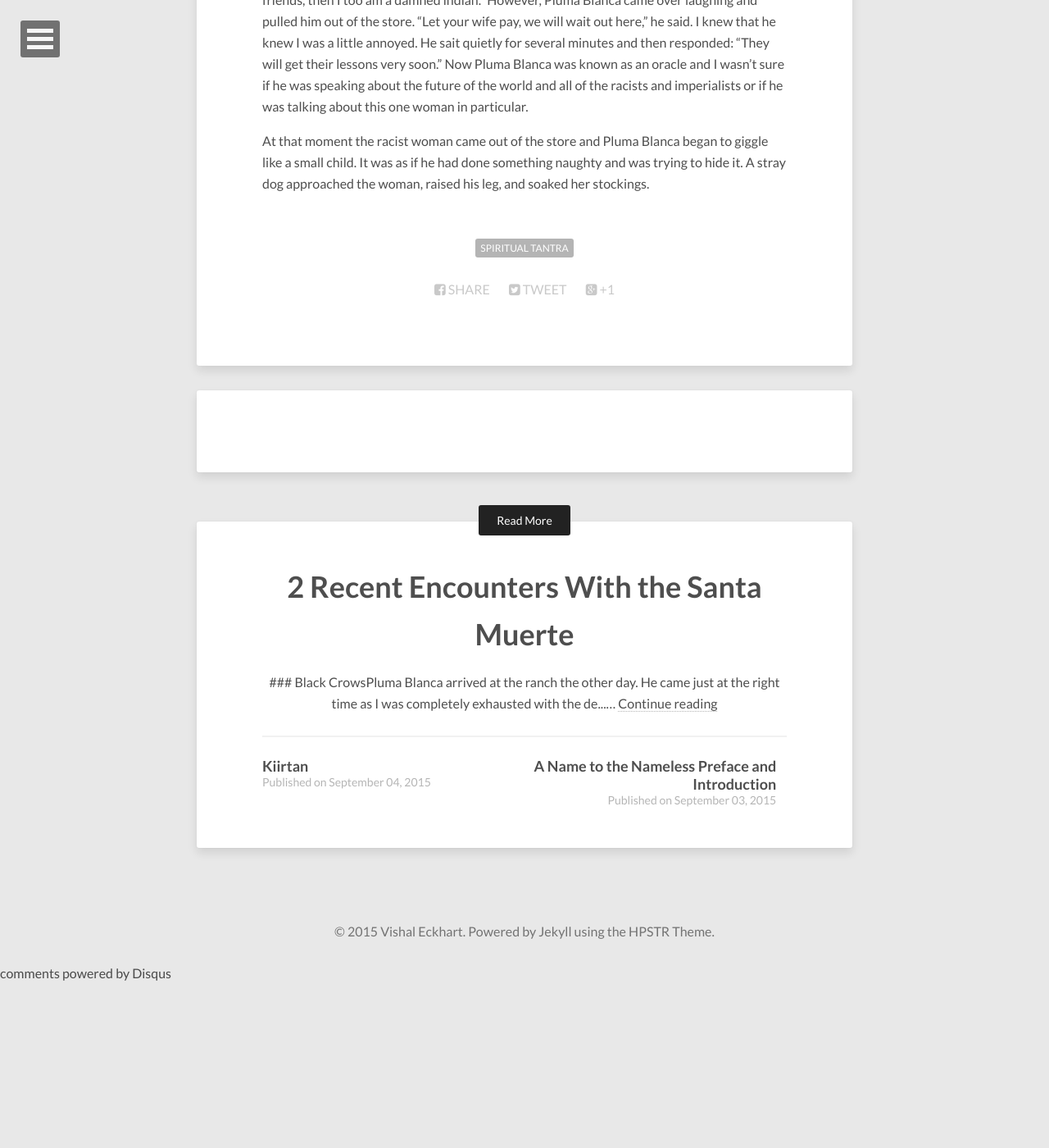
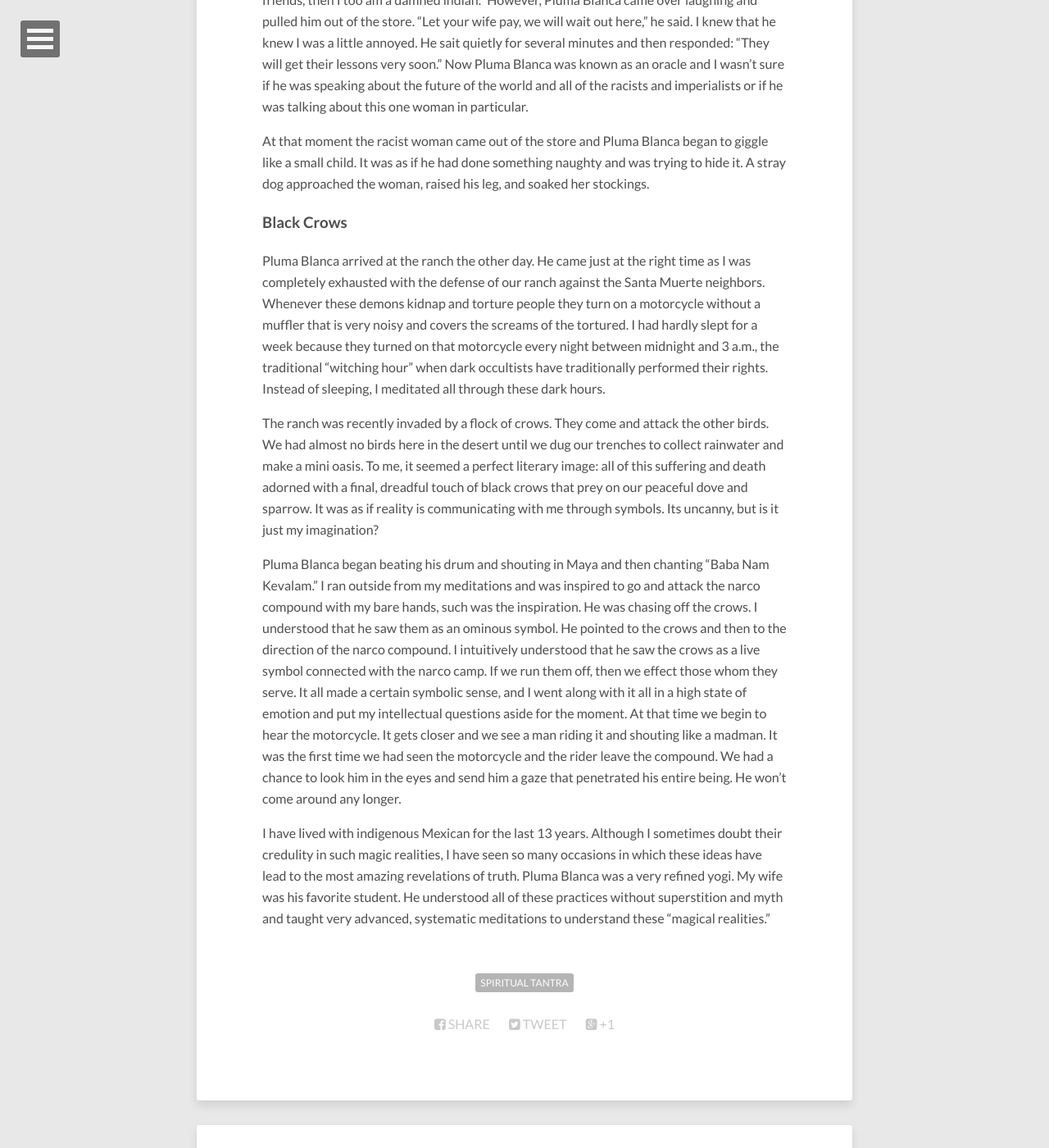
Before and after one commit to anandamurtiidiscursos/anandamurtiidiscursos.github.io, a Jekyll site: the page built from _posts/2015-06-22-4-Stories-of-Pluma-Blanca.md, in a window 1280 px wide and 1400 px high, scrolled down 3788 px. Shown: the whole window at 82% size. Built offline with Jekyll 4.4.1, drawn with Linux system fonts in a browser that asks for light colours; nearby versions of some CDN libraries; comment, search, counter and statistics services are not loaded; before the commit the page ends 4984 px from its top, so only the background shows below that; some of the changed text lies outside the part shown.

Commit message:
Updated 2015-06-22-4-Stories-of-Pluma-Blanca.md

```diff
--- a/_posts/2015-06-22-4-Stories-of-Pluma-Blanca.md
+++ b/_posts/2015-06-22-4-Stories-of-Pluma-Blanca.md
@@ -35,3 +38,12 @@
 One woman was particularly rude and pushed him to the edge of his patience. She thought that bon Nadie was one of her kind based on appearances. When he didn’t respond to her flirtations, she became downright spiteful and said under hear breath, “maldito indio” or “damned indian.” He wanted to respond and say:  “because my heart is the same as my friends, then I too am a damned indian.” However, Pluma Blanca came over laughing and pulled him out of the store. “Let your wife pay, we will wait out here,” he said. I knew that he knew I was a little annoyed. He sait quietly for several minutes and then responded: “They will get their lessons very soon.” Now Pluma Blanca was known as an oracle and I wasn’t sure if he was speaking about the future of the world and all of the racists and imperialists or if he was talking about this one woman in particular.
 
 At that moment the racist woman came out of the store and Pluma Blanca began to giggle like a small child. It was as if he had done something naughty and was trying to hide it. A stray dog approached the woman, raised his leg, and soaked her stockings.
+
+### Black Crows
+Pluma Blanca arrived at the ranch the other day. He came just at the right time as I was completely exhausted with the defense of our ranch against the Santa Muerte neighbors. Whenever these demons kidnap and torture people they turn on a motorcycle without a muffler that is very noisy and covers the screams of the tortured. I had hardly slept for a week because they turned on that motorcycle every night between midnight and 3 a.m., the traditional “witching hour” when dark occultists have traditionally performed their rights. Instead of sleeping, I meditated all through these dark hours.
+
+The ranch was recently invaded by a flock of crows. They come and attack the other birds. We had almost no birds here in the desert until we dug our trenches to collect rainwater and make a mini oasis. To me, it seemed a perfect literary image: all of this suffering and death adorned with a final, dreadful touch of black crows that prey on our peaceful dove and sparrow. It was as if reality is communicating with me through symbols. Its uncanny, but is it just my imagination?
+
+Pluma Blanca began beating his drum and shouting in Maya and then chanting “Baba Nam Kevalam.” I ran outside from my meditations and was inspired to go and attack the narco compound with my bare hands, such was the inspiration. He was chasing off the crows. I understood that he saw them as an ominous symbol. He pointed to the crows and then to the direction of the narco compound. I intuitively understood that he saw the crows as a live symbol connected with the narco camp. If we run them off, then we effect those whom they serve. It all made a certain symbolic sense, and I went along with it all in a high state of emotion and put my intellectual questions aside for the moment. At that time we begin to hear the motorcycle. It gets closer and we see a man riding it and shouting like a madman. It was the first time we had seen the motorcycle and the rider leave the compound. We had a chance to look him in the eyes and send him a gaze that penetrated his entire being. He won’t come around any longer.
+
+I have lived with indigenous Mexican for the last 13 years. Although I sometimes doubt their credulity in such magic realities, I have seen so many occasions in which these ideas have lead to the most amazing revelations of truth. Pluma Blanca was a very refined yogi. My wife was his favorite student. He understood all of these practices without superstition and myth and taught very advanced, systematic meditations to understand these “magical realities.”
```
Also changed, not shown: other parts of _posts/2015-06-22-4-Stories-of-Pluma-Blanca.md (+4 -1 lines).
